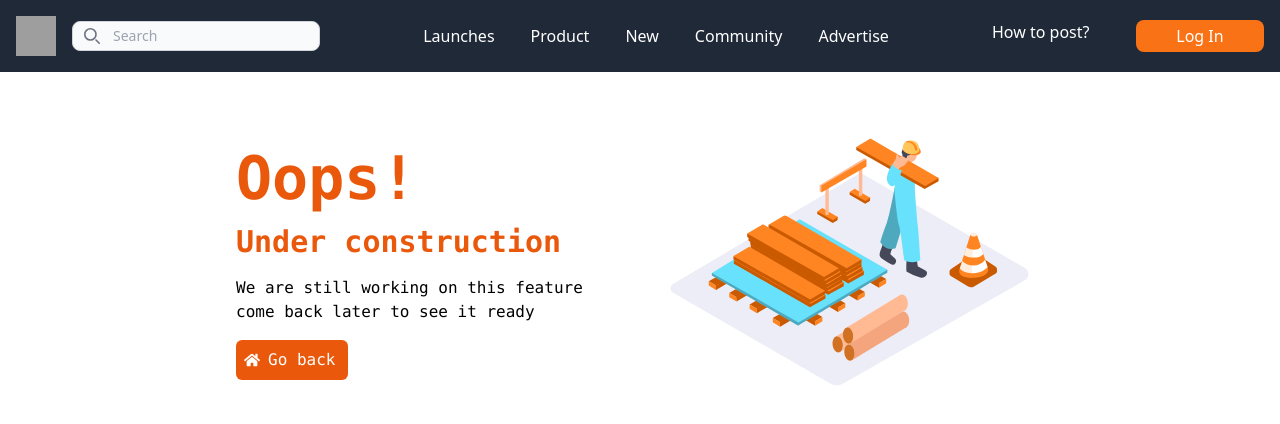
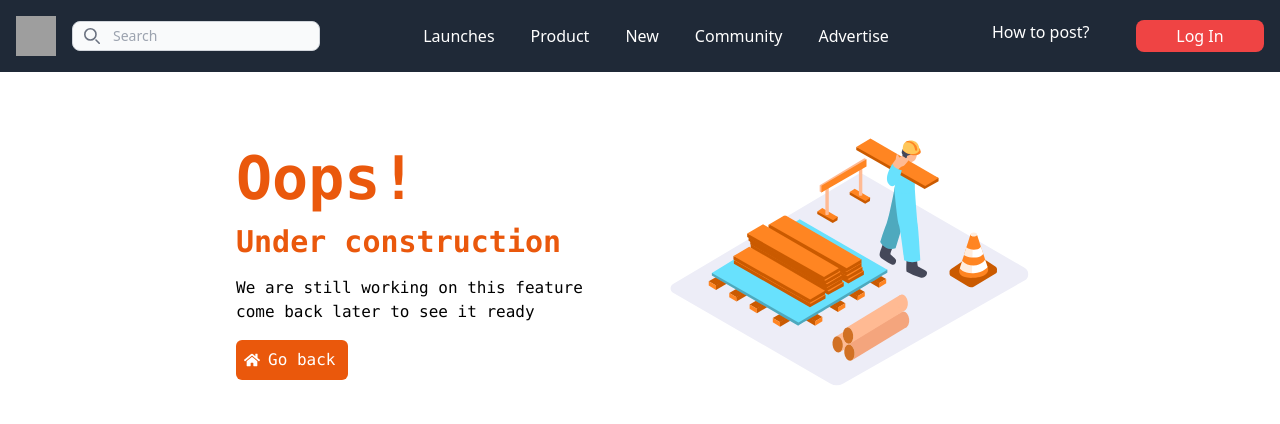
Before and after one commit to JuanDCeballos/product-hunt-clone, a React (Vite) app: page /UnderConstruction in a window 1280 px wide. Shown: the top 424 px of the page. Built offline with nearby package versions, Linux system fonts and the light colour scheme; grey boxes are pictures that could not be loaded.

Commit message:
Adjust Modal component

```diff
--- a/src/Home/Components/Header.jsx
+++ b/src/Home/Components/Header.jsx
@@ -109,7 +109,7 @@ export const Header = () => {
                   </p>
                 </Link>
                 <Link to={TargetPath}>
-                  <button className="text-white transition ease-in-out delay-150 bg-orange-500 hover:-translate-y-1 hover:scale-110  duration-300 w-32 h-8 rounded-lg">
+                  <button className="text-white transition ease-in-out delay-150 bg-red-500 hover:-translate-y-1 hover:scale-110  duration-300 w-32 h-8 rounded-lg">
                     Log In
                   </button>
                 </Link>
```
